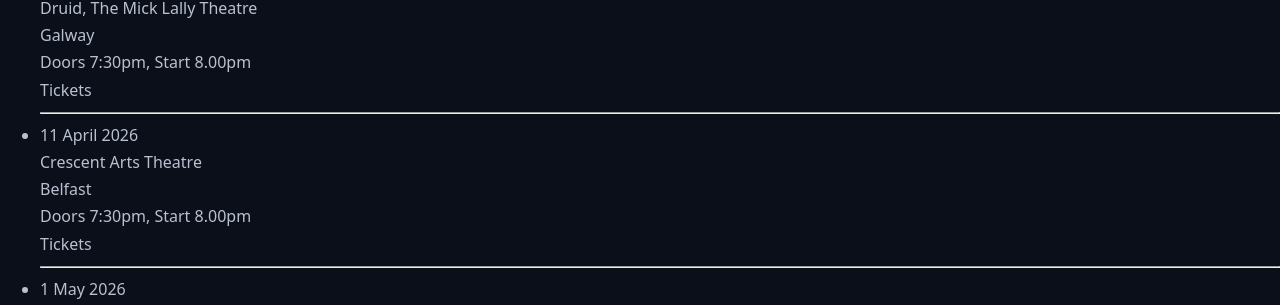
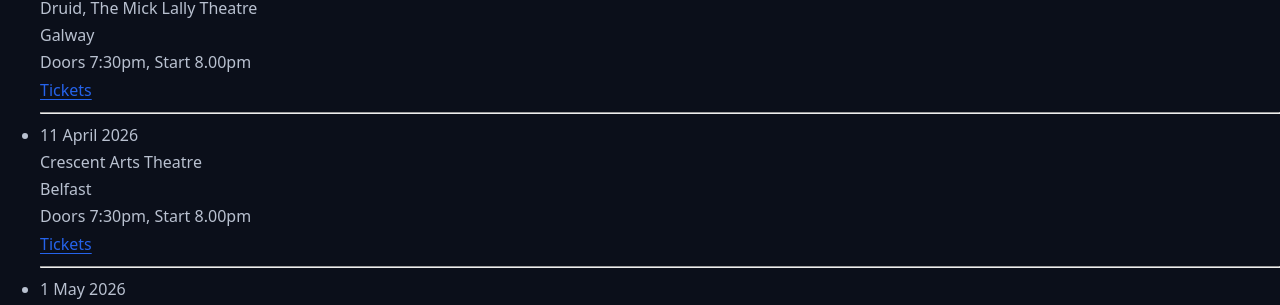
Before and after one commit to davidmul99snl/shadows-and-light-site, a Next.js app: page /gigs in a window 1280 px wide. Shown: the part 1117-1422 px from the top of the page. Built offline with nearby package versions, Linux system fonts and the light colour scheme.

Commit message:
Update gigs.jsx

```diff
--- a/pages/gigs.jsx
+++ b/pages/gigs.jsx
@@ -88,10 +88,16 @@ export default function Gigs({ gigs }) {
                         href={gig.tickets}
                         target="_blank"
                         rel="noopener noreferrer"
-                        className="text-blue-500 underline decoration-blue-500 underline-offset-4 font-medium"
-                      >
-                        Tickets
-                      </a>
+                        style={{
+                          color: "#2563eb",
+                         textDecoration: "underline",
+                         textDecorationColor: "#2563eb",
+                            fontWeight: 500,
+                          }}
+                        >
+                          Tickets
+                        </a>
+
                     ) : gig?.tickets === "TBC" ? (
                       <span className="text-neutral-400">Tickets TBC</span>
                     ) : null}
```
